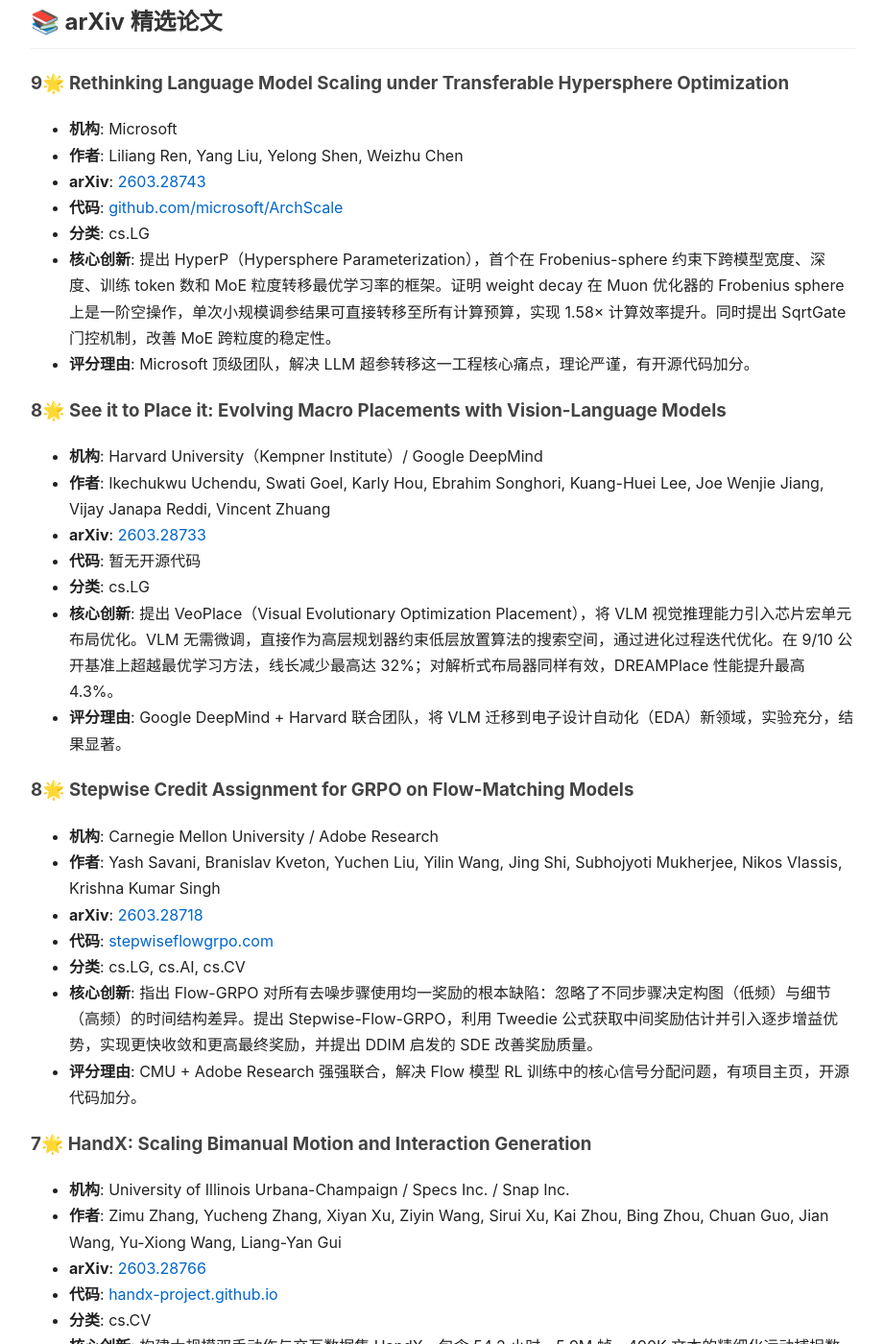
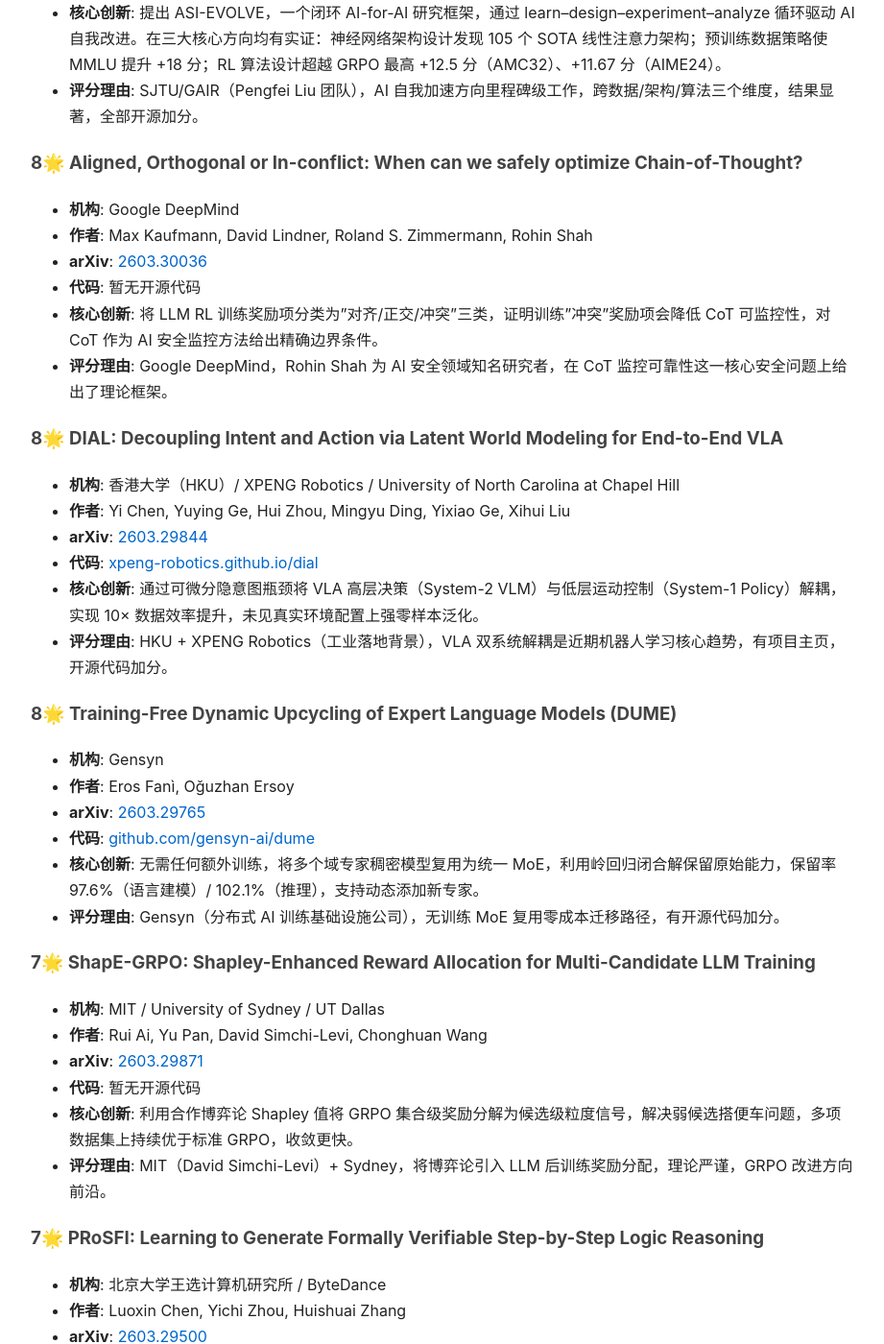
Before and after one commit to yenanjing/ai-briefings, a Jekyll site: the page built from 2026-04-01.md, in a window 1280 px wide and 1400 px high, scrolled down 526 px. Shown: the whole window at 96% size, without its empty margins (178-1099 px from the left). Built offline with Jekyll 4.4.1, drawn with Linux system fonts in a browser that asks for light colours; some of the changed text lies outside the part shown.

Commit message:
briefing: fix 2026-04-01 briefing with correct Apr 1 announcement batch (2603.29xxx~30xxx)

```diff
--- a/2026-04-01.md
+++ b/2026-04-01.md
@@ -6,128 +6,91 @@ date: 2026-04-01
 
 # 🤖 AI 研究简报
 
-> **时间范围**: 2026-03-30 → 2026-04-01 | **论文**: 12 篇 | **GitHub**: 10 个
-
----
-
-## 📑 本期速览
-
-**本期要点**
-- 🔥 最高分论文：Rethinking Language Model Scaling under Transferable Hypersphere Optimization（Microsoft）
-- 🌟 重点领域：LLM 训练优化、VLM 应用、视频理解、机器人学习、芯片设计
-- 📈 GitHub 最热：[microsoft/VibeVoice](https://github.com/microsoft/VibeVoice)（⭐ 33,047）
+> **日期**: 2026-04-01 | **论文**: 10 篇（2026-03-31 提交批次）| **GitHub**: 10 个
 
 ---
 
 ## 📚 arXiv 精选论文
 
-### 9🌟 Rethinking Language Model Scaling under Transferable Hypersphere Optimization
-- **机构**: Microsoft
-- **作者**: Liliang Ren, Yang Liu, Yelong Shen, Weizhu Chen
-- **arXiv**: [2603.28743](https://arxiv.org/abs/2603.28743)
-- **代码**: [github.com/microsoft/ArchScale](https://github.com/microsoft/ArchScale)
-- **分类**: cs.LG
-- **核心创新**: 提出 HyperP（Hypersphere Parameterization），首个在 Frobenius-sphere 约束下跨模型宽度、深度、训练 token 数和 MoE 粒度转移最优学习率的框架。证明 weight decay 在 Muon 优化器的 Frobenius sphere 上是一阶空操作，单次小规模调参结果可直接转移至所有计算预算，实现 1.58× 计算效率提升。同时提出 SqrtGate 门控机制，改善 MoE 跨粒度的稳定性。
-- **评分理由**: Microsoft 顶级团队，解决 LLM 超参转移这一工程核心痛点，理论严谨，有开源代码加分。
+### 9🌟 ASI-Evolve: AI Accelerates AI
+- **机构**: 上海交通大学（SJTU）/ SII / GAIR
+- **作者**: Weixian Xu, Tiantian Mi, Yixiu Liu, Yang Nan, Zhimeng Zhou, Lyumanshan Ye, Lin Zhang, Yu Qiao, Pengfei Liu
+- **arXiv**: [2603.29640](https://arxiv.org/abs/2603.29640)
+- **代码**: [github.com/GAIR-NLP/ASI-Evolve](https://github.com/GAIR-NLP/ASI-Evolve)
+- **核心创新**: 提出 ASI-EVOLVE，一个闭环 AI-for-AI 研究框架，通过 learn–design–experiment–analyze 循环驱动 AI 自我改进。在三大核心方向均有实证：神经网络架构设计发现 105 个 SOTA 线性注意力架构；预训练数据策略使 MMLU 提升 +18 分；RL 算法设计超越 GRPO 最高 +12.5 分（AMC32）、+11.67 分（AIME24）。
+- **评分理由**: SJTU/GAIR（Pengfei Liu 团队），AI 自我加速方向里程碑级工作，跨数据/架构/算法三个维度，结果显著，全部开源加分。
 
-### 8🌟 See it to Place it: Evolving Macro Placements with Vision-Language Models
-- **机构**: Harvard University（Kempner Institute）/ Google DeepMind
-- **作者**: Ikechukwu Uchendu, Swati Goel, Karly Hou, Ebrahim Songhori, Kuang-Huei Lee, Joe Wenjie Jiang, Vijay Janapa Reddi, Vincent Zhuang
-- **arXiv**: [2603.28733](https://arxiv.org/abs/2603.28733)
+### 8🌟 Aligned, Orthogonal or In-conflict: When can we safely optimize Chain-of-Thought?
+- **机构**: Google DeepMind
+- **作者**: Max Kaufmann, David Lindner, Roland S. Zimmermann, Rohin Shah
+- **arXiv**: [2603.30036](https://arxiv.org/abs/2603.30036)
 - **代码**: 暂无开源代码
-- **分类**: cs.LG
-- **核心创新**: 提出 VeoPlace（Visual Evolutionary Optimization Placement），将 VLM 视觉推理能力引入芯片宏单元布局优化。VLM 无需微调，直接作为高层规划器约束低层放置算法的搜索空间，通过进化过程迭代优化。在 9/10 公开基准上超越最优学习方法，线长减少最高达 32%；对解析式布局器同样有效，DREAMPlace 性能提升最高 4.3%。
-- **评分理由**: Google DeepMind + Harvard 联合团队，将 VLM 迁移到电子设计自动化（EDA）新领域，实验充分，结果显著。
+- **核心创新**: 将 LLM RL 训练奖励项分类为"对齐/正交/冲突"三类，证明训练"冲突"奖励项会降低 CoT 可监控性，对 CoT 作为 AI 安全监控方法给出精确边界条件。
+- **评分理由**: Google DeepMind，Rohin Shah 为 AI 安全领域知名研究者，在 CoT 监控可靠性这一核心安全问题上给出了理论框架。
 
-### 8🌟 Stepwise Credit Assignment for GRPO on Flow-Matching Models
-- **机构**: Carnegie Mellon University / Adobe Research
-- **作者**: Yash Savani, Branislav Kveton, Yuchen Liu, Yilin Wang, Jing Shi, Subhojyoti Mukherjee, Nikos Vlassis, Krishna Kumar Singh
-- **arXiv**: [2603.28718](https://arxiv.org/abs/2603.28718)
-- **代码**: [stepwiseflowgrpo.com](https://stepwiseflowgrpo.com)
-- **分类**: cs.LG, cs.AI, cs.CV
-- **核心创新**: 指出 Flow-GRPO 对所有去噪步骤使用均一奖励的根本缺陷：忽略了不同步骤决定构图（低频）与细节（高频）的时间结构差异。提出 Stepwise-Flow-GRPO，利用 Tweedie 公式获取中间奖励估计并引入逐步增益优势，实现更快收敛和更高最终奖励，并提出 DDIM 启发的 SDE 改善奖励质量。
-- **评分理由**: CMU + Adobe Research 强强联合，解决 Flow 模型 RL 训练中的核心信号分配问题，有项目主页，开源代码加分。
+### 8🌟 DIAL: Decoupling Intent and Action via Latent World Modeling for End-to-End VLA
+- **机构**: 香港大学（HKU）/ XPENG Robotics / University of North Carolina at Chapel Hill
+- **作者**: Yi Chen, Yuying Ge, Hui Zhou, Mingyu Ding, Yixiao Ge, Xihui Liu
+- **arXiv**: [2603.29844](https://arxiv.org/abs/2603.29844)
+- **代码**: [xpeng-robotics.github.io/dial](https://xpeng-robotics.github.io/dial)
+- **核心创新**: 通过可微分隐意图瓶颈将 VLA 高层决策（System-2 VLM）与低层运动控制（System-1 Policy）解耦，实现 10× 数据效率提升，未见真实环境配置上强零样本泛化。
+- **评分理由**: HKU + XPENG Robotics（工业落地背景），VLA 双系统解耦是近期机器人学习核心趋势，有项目主页，开源代码加分。
 
-### 7🌟 HandX: Scaling Bimanual Motion and Interaction Generation
-- **机构**: University of Illinois Urbana-Champaign / Specs Inc. / Snap Inc.
-- **作者**: Zimu Zhang, Yucheng Zhang, Xiyan Xu, Ziyin Wang, Sirui Xu, Kai Zhou, Bing Zhou, Chuan Guo, Jian Wang, Yu-Xiong Wang, Liang-Yan Gui
-- **arXiv**: [2603.28766](https://arxiv.org/abs/2603.28766)
-- **代码**: [handx-project.github.io](https://handx-project.github.io)
-- **分类**: cs.CV
-- **核心创新**: 构建大规模双手动作与交互数据集 HandX，包含 54.2 小时、5.9M 帧、490K 文本的精细化运动捕捉数据，支持 Triplet 结构多粒度标注。基准测试 diffusion-based 和 autoregressive 两种生成范式，验证数据量和模型容量均有明确 scaling trend。
-- **评分理由**: UIUC 领衔，填补了双手精细运动生成数据与基准的空白，数据贡献显著，有项目主页，开源代码加分。
+### 8🌟 Training-Free Dynamic Upcycling of Expert Language Models (DUME)
+- **机构**: Gensyn
+- **作者**: Eros Fanì, Oğuzhan Ersoy
+- **arXiv**: [2603.29765](https://arxiv.org/abs/2603.29765)
+- **代码**: [github.com/gensyn-ai/dume](https://github.com/gensyn-ai/dume)
+- **核心创新**: 无需任何额外训练，将多个域专家稠密模型复用为统一 MoE，利用岭回归闭合解保留原始能力，保留率 97.6%（语言建模）/ 102.1%（推理），支持动态添加新专家。
+- **评分理由**: Gensyn（分布式 AI 训练基础设施公司），无训练 MoE 复用零成本迁移路径，有开源代码加分。
 
-### 7🌟 AdaptToken: Entropy-based Adaptive Token Selection for MLLM Long Video Understanding
-- **机构**: Microsoft Spatial AI Lab / EPFL / ETH Zurich
-- **作者**: Haozhe Qi, Kevin Qu, Mahdi Rad, Rui Wang, Alexander Mathis, Marc Pollefeys
-- **arXiv**: [2603.28696](https://arxiv.org/abs/2603.28696)
-- **代码**: [haozheqi.github.io/adapt-token](https://haozheqi.github.io/adapt-token)
-- **分类**: cs.CV, cs.AI
-- **核心创新**: 提出 AdaptToken，基于 MLLM 自身响应熵作为全局控制信号，跨视频片段比较相关性并在熵足够低时提前停止处理。在 VideoMME、LongVideoBench 等四个长视频基准上稳定提升（平均 +6.7 vs Qwen2.5-VL 7B），AdaptToken-Lite 版本将推理时间减半且性能相当。
-- **评分理由**: Microsoft Spatial AI Lab + EPFL + ETH Zurich 强联合，解决长视频 token 效率实际痛点，有项目主页，开源代码加分。
+### 7🌟 ShapE-GRPO: Shapley-Enhanced Reward Allocation for Multi-Candidate LLM Training
+- **机构**: MIT / University of Sydney / UT Dallas
+- **作者**: Rui Ai, Yu Pan, David Simchi-Levi, Chonghuan Wang
+- **arXiv**: [2603.29871](https://arxiv.org/abs/2603.29871)
+- **代码**: 暂无开源代码
+- **核心创新**: 利用合作博弈论 Shapley 值将 GRPO 集合级奖励分解为候选级粒度信号，解决弱候选搭便车问题，多项数据集上持续优于标准 GRPO，收敛更快。
+- **评分理由**: MIT（David Simchi-Levi）+ Sydney，将博弈论引入 LLM 后训练奖励分配，理论严谨，GRPO 改进方向前沿。
 
-### 7🌟 Stop Probing, Start Coding: Why Linear Probes and Sparse Autoencoders Fail at Compositional Generalisation
-- **机构**: Mila – Québec AI Institute / Université de Montréal / Santa Clara University / Cold Spring Harbor Laboratory
-- **作者**: Vitória Barin Pacela, Shruti Joshi, Isabela Camacho, Simon Lacoste-Julien, David Klindt
-- **arXiv**: [2603.28744](https://arxiv.org/abs/2603.28744)
+### 7🌟 PRoSFI: Learning to Generate Formally Verifiable Step-by-Step Logic Reasoning
+- **机构**: 北京大学王选计算机研究所 / ByteDance
+- **作者**: Luoxin Chen, Yichi Zhou, Huishuai Zhang
+- **arXiv**: [2603.29500](https://arxiv.org/abs/2603.29500)
 - **代码**: 暂无开源代码
-- **分类**: cs.LG
-- **核心创新**: 从理论与实验两方面证明线性探针和稀疏自编码器（SAE）在组合泛化任务上的系统性失败根源在于字典学习——而非推断过程。SAE 学习的字典方向存在根本性偏差，即使替换为同样字典的逐样本 FISTA 也无法弥合差距。将问题定性为可扩展字典学习挑战，为可解释性研究重新定向。
-- **评分理由**: Mila + Simon Lacoste-Julien，可解释性领域重要理论贡献，清晰识别现有方法的绑定约束，对整个领域有指导意义。
+- **核心创新**: 将形式验证器引入 RL 推理训练，仅对通过验证的推理链给予高奖励，7B 模型即可兼顾自然语言可读性与步骤可验证性，解决"结果正确但过程错误"问题。
+- **评分理由**: 北大 + ByteDance，形式化推理验证与 LLM GRPO 结合，过程级监督是推理安全重要方向。
 
-### 7🌟 SOLE-R1: Video-Language Reasoning as the Sole Reward for On-Robot Reinforcement Learning
-- **机构**: Northeastern University / Boston Dynamics AI Institute（推测）
-- **作者**: Philip Schroeder, Thomas Weng, Karl Schmeckpeper, Eric Rosen, Stephen Hart, Ondrej Biza
-- **arXiv**: [2603.28730](https://arxiv.org/abs/2603.28730)
+### 6🌟 Tucker Attention: A generalization of approximate attention mechanisms
+- **机构**: Otto von Guericke University Magdeburg / Max Planck Institute for Complex Systems / Oak Ridge National Laboratory
+- **作者**: Timon Klein, Jonas Kusch, Sebastian Sager, Stefan Schnake, Steffen Schotthöfer
+- **arXiv**: [2603.30033](https://arxiv.org/abs/2603.30033)
 - **代码**: 暂无开源代码
-- **分类**: cs.RO, cs.CL, cs.CV
-- **核心创新**: 提出 SOLE-R1，仅用视频-语言模型推理作为唯一奖励信号进行在线机器人强化学习，无需人工设计奖励函数或稠密状态信息。VLM 通过观察机器人视频并比照任务描述进行 reasoning，直接输出稀疏奖励，在真实机器人任务上验证可行性。
-- **评分理由**: 将 VLM reasoning 直接闭环到机器人 RL 训练中，方向前沿；机构信息不完全明确，评分保守。
+- **核心创新**: 用张量 Tucker 分解为 GQA、MLA、MHA 等近似注意力机制提供统一数学框架，参数量减少一个数量级，与 FlashAttention 和 RoPE 完全兼容，并对 MLA 提出新简化方案。
+- **评分理由**: Max Planck + Oak Ridge 国家实验室背景，统一框架对理解近似注意力有理论价值。
 
-### 6🌟 Dynamic Dual-Granularity Skill Bank for Agentic RL
-- **机构**: 中国科学院自动化研究所（CASIA）
-- **作者**: Songjun Tu, Chengdong Xu, Qichao Zhang, Yaocheng Zhang, Xiangyuan Lan, Linjing Li, Dongbin Zhao
-- **arXiv**: [2603.28716](https://arxiv.org/abs/2603.28716)
-- **代码**: [github.com/TU2021/D2Skill-AgenticRL](https://github.com/TU2021/D2Skill-AgenticRL)
-- **分类**: cs.AI
-- **核心创新**: 提出 D2Skill，在 Agentic RL 中同时以轨迹级和步骤级组织可复用经验，构建双粒度 Skill Bank。低层步骤级技能捕捉精细操作模式，高层轨迹级技能提供宏观规划指导，有效提升 agent 在复杂任务中的样本效率和泛化能力。
-- **评分理由**: 中科院自动化所，Agentic RL 技能复用方向，有开源代码加分；创新程度中等。
+### 6🌟 CG-LoRA: Curvature-Guided LoRA Steering in the Pretrained NTK Subspace
+- **机构**: KTH Royal Institute of Technology（瑞典皇家理工学院）
+- **作者**: Frédéric Zheng, Alexandre Proutière
+- **arXiv**: [2603.29824](https://arxiv.org/abs/2603.29824)
+- **代码**: 暂无开源代码
+- **核心创新**: 将 LoRA 微调重定义为预测对齐问题，导出曲率感知二阶公式，最优低秩更新对应 NTK 子空间内的 Newton-like 曲率白化梯度，无需显式二阶矩阵，实验超越现有 LoRA 变体。
+- **评分理由**: KTH，从函数空间视角重新推导 LoRA，理论严谨。
 
-### 6🌟 BACE: LLM-based Code Generation through Bayesian Anchored Co-Evolution
-- **机构**: WSO2（Santa Clara, CA）
-- **作者**: Kaushitha Silva, Srinath Perera
-- **arXiv**: [2603.28653](https://arxiv.org/abs/2603.28653)
+### 6🌟 Near-Miss: Latent Policy Failure Detection in Agentic Workflows
+- **机构**: IBM Research（Israel）
+- **作者**: Ella Rabinovich, David Boaz, Naama Zwerdling
+- **arXiv**: [2603.29665](https://arxiv.org/abs/2603.29665)
 - **代码**: 暂无开源代码
-- **分类**: cs.NE, cs.SE
-- **核心创新**: 提出 BACE，将 LLM 代码生成建模为代码种群与测试种群的贝叶斯锚定协同进化过程。两个种群相互影响，代码影响测试方向，测试反向筛选代码质量，通过协同进化优于传统序列化改进方法。收录于 GECCO '26。
-- **评分理由**: 工业界创新应用，遗传算法与 LLM 结合思路新颖，已录用正式会议；机构非顶级学术机构，评分中等。
+- **核心创新**: 通过识别 Agent 工作流中"几乎失败但侥幸成功"的 near-miss 模式，提前检测策略缺陷，无需外部监督，直接从正常运行轨迹提取风险信号。
+- **评分理由**: IBM Research Israel，Agent 可靠性领域，near-miss 概念借鉴工业安全学，视角新颖实用。
 
-### 6🌟 Pandora: Articulated 3D Scene Graphs from Egocentric Vision
-- **机构**: MIT SPARK Lab
-- **作者**: Alan Yu, Yun Chang, Christopher Xie, Luca Carlone
-- **arXiv**: [2603.28732](https://arxiv.org/abs/2603.28732)
+### 5🌟 AgentFixer: From Failure Detection to Fix Recommendations in LLM Agentic Systems
+- **机构**: IBM Research（Israel）
+- **作者**: Hadar Mulian, Sergey Zeltyn, Ido Levy
+- **arXiv**: [2603.29848](https://arxiv.org/abs/2603.29848)
 - **代码**: 暂无开源代码
-- **分类**: cs.RO, cs.CV
-- **核心创新**: 提出 Pandora，从第一人称视角视频中构建包含铰链结构（Articulated）的 3D 场景图，利用人类探索时自然获取的 egocentric 数据克服机器人传感器局限性，支持下游具身导航和操作规划任务。
-- **评分理由**: MIT SPARK Lab（Luca Carlone 为机器人 SLAM 领域知名学者），场景图 + 铰链结构理解具有实用价值。
-
-### 5🌟 PoseDreamer: Scalable and Photorealistic Human Data Generation Pipeline with Diffusion Models
-- **机构**: University of Oxford（Visual Geometry Group）
-- **作者**: Lorenza Prospero, Orest Kupyn, Ostap Viniavskyi, João F. Henriques, Christian Rupprecht
-- **arXiv**: [2603.28763](https://arxiv.org/abs/2603.28763)
-- **代码**: 暂无开源代码
-- **分类**: cs.CV
-- **核心创新**: 利用扩散模型构建大规模合成人体数据生成 pipeline，解决 3D 人体 mesh 估计中标注数据获取困难的问题，通过生成逼真多样的训练样本提升下游任务性能。
-- **评分理由**: Oxford VGG 组（João Henriques 为知名 CV 学者），数据合成方向，偏工程应用，方法创新适中。
-
-### 5🌟 On-the-fly Repulsion in the Contextual Space for Rich Diversity in Diffusion Transformers
-- **机构**: Tel Aviv University
-- **作者**: Omer Dahary, Benaya Koren, Daniel Garibi, Daniel Cohen-Or
-- **arXiv**: [2603.28762](https://arxiv.org/abs/2603.28762)
-- **代码**: 暂无开源代码
-- **分类**: cs.CV, cs.AI
-- **核心创新**: 在 Diffusion Transformer 处理过程中于上下文空间中对批内样本施加在线排斥力，无需训练即可提升文生图的生成多样性，缓解大型 T2I 模型的多样性不足问题。
-- **评分理由**: Tel Aviv University（Daniel Cohen-Or 为 CV/图形学领域权威），无训练改进思路简洁，但影响范围有限。
+- **核心创新**: 自动检测 LLM Agentic 系统失败并生成修复建议，覆盖从失败定位到修复推荐的完整流程，减少人工 debug 成本。
+- **评分理由**: IBM Research，与 Near-Miss 互补，工程实用性导向。
 
 ---
 
@@ -135,13 +98,13 @@ date: 2026-04-01
 
 | 热度 | 项目 | 语言 | 简介 |
 |------|------|------|------|
+| ⭐ 128,061 | [obra/superpowers](https://github.com/obra/superpowers) | Shell | Agent 技能框架与软件开发方法论 |
+| ⭐ 74,134 | [PaddlePaddle/PaddleOCR](https://github.com/PaddlePaddle/PaddleOCR) | Python | 轻量级 OCR 工具，支持 100+ 语言，连接图像/PDF 与 LLM |
 | ⭐ 33,047 | [microsoft/VibeVoice](https://github.com/microsoft/VibeVoice) | Python | 开源前沿语音 AI |
+| ⭐ 32,395 | [OpenBMB/ChatDev](https://github.com/OpenBMB/ChatDev) | Python | ChatDev 2.0：LLM 驱动的多 Agent 协作开发平台 |
 | ⭐ 28,491 | [shanraisshan/claude-code-best-practice](https://github.com/shanraisshan/claude-code-best-practice) | HTML | Claude Code 最佳实践指南 |
 | ⭐ 20,267 | [NousResearch/hermes-agent](https://github.com/NousResearch/hermes-agent) | Python | 可持续成长的 AI Agent 框架 |
 | ⭐ 18,921 | [Yeachan-Heo/oh-my-claudecode](https://github.com/Yeachan-Heo/oh-my-claudecode) | TypeScript | 面向团队的 Claude Code 多 Agent 编排工具 |
 | ⭐ 16,201 | [microsoft/agent-lightning](https://github.com/microsoft/agent-lightning) | Python | AI Agent 训练加速框架 |
 | ⭐ 12,832 | [luongnv89/claude-howto](https://github.com/luongnv89/claude-howto) | Python | Claude Code 可视化示例指南，含即用模板 |
-| ⭐ 128,061 | [obra/superpowers](https://github.com/obra/superpowers) | Shell | Agent 技能框架与软件开发方法论 |
-| ⭐ 74,134 | [PaddlePaddle/PaddleOCR](https://github.com/PaddlePaddle/PaddleOCR) | Python | 轻量级 OCR 工具，支持 100+ 语言，连接图像/PDF 与 LLM |
-| ⭐ 32,395 | [OpenBMB/ChatDev](https://github.com/OpenBMB/ChatDev) | Python | ChatDev 2.0：LLM 驱动的多 Agent 协作开发平台 |
 | ⭐ 3,704 | [vas3k/TaxHacker](https://github.com/vas3k/TaxHacker) | TypeScript | 自托管 AI 会计 App，用自定义 Prompt 分析收据和发票 |
```
